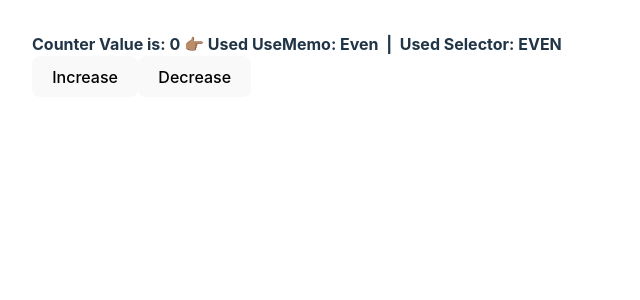
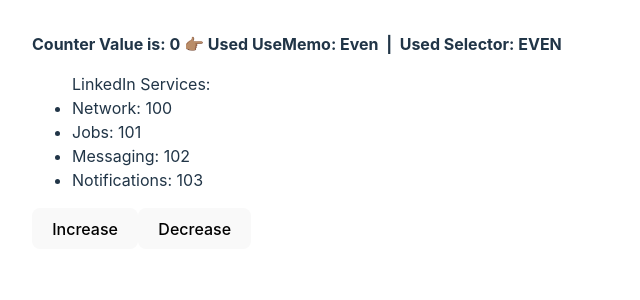
Before and after one commit to pankaj-gitcode/ReactJS, a React (Vite) app in the folder recoil_deep_dive/: page / in a window 1280 px wide. Shown: the top 300 px of the page, without its empty margins (0-640 px from the left). Built offline with nearby package versions, Linux system fonts and the light colour scheme; no server answers.

Commit message:
simple_app_useMemo_selector_fetch_v3

```diff
--- a/recoil_deep_dive/src/App.jsx
+++ b/recoil_deep_dive/src/App.jsx
@@ -1,8 +1,8 @@
-import React, { useMemo } from 'react'
+import React, { useEffect, useMemo } from 'react'
 
 import './App.css'
-import { RecoilRoot, useRecoilValue, useSetRecoilState } from 'recoil'
-import { countAtom, countSelector } from './atoms'
+import { RecoilRoot, useRecoilState, useRecoilValue, useSetRecoilState } from 'recoil'
+import { countAtom, countSelector, dataAtom } from './atoms'
 
 export default function App(){
   return(
@@ -13,30 +13,57 @@
     </div>
   )
 }
-
+//Component-1: Count
 const Count = ()=>{
   return(
     <div>
       <CountRender />
       <Buttons />
+      {console.log("wont re-render")}
     </div>
   )
 }
 
+//Component-2: CountRender
 const CountRender = ()=>{
   const count = useRecoilValue(countAtom);
   const selectCount = useRecoilValue(countSelector);
+
+  const [datas, setDatas] = useRecoilState(dataAtom);
+
+  useEffect(()=>{
+    const fetchData = async()=>{
+      try{
+        const response = await fetch("https://sum-server.100xdevs.com/notifications");
+        const res = await response.json();
+        setDatas(res);
+      }
+      catch(err){console.log(`ERROR:=> ${err}`)}
+    }
+    fetchData();
+  }, [count])
+
   const EvenOdd = useMemo(()=>{
     return count%2==0?'Even':'Odd'
   }, [count])
+  console.log("it'll re-render => Comp.:CountRender")
   return(
     <div>
       <b>Counter Value is: {count}</b>
       <b> 👉🏽 Used UseMemo: {EvenOdd} &nbsp;|&nbsp; Used Selector: {selectCount}</b>
+
+      <ul> LinkedIn Services:
+        <li>Network: {datas.network}</li>
+        <li>Jobs: {datas.jobs}</li>
+        <li>Messaging: {datas.messaging}</li>
+        <li>Notifications: {datas.notifications}</li>
+      </ul>
+      {console.log(`all ${datas.network}`)}
     </div>
   )
 }
 
+//component-3: Buttons
 const Buttons = ()=>{
   const count = useRecoilValue(countAtom);
   const setCounter = useSetRecoilState(countAtom);
@@ -45,6 +72,7 @@
     <div>
       <button onClick={()=>setCounter(coun=>coun+1)}>Increase</button>
       <button onClick={()=>setCounter(coun=>coun-1)}>Decrease</button>
+      {console.log("It'll Re-render=>BUTTON Comp.")}
     </div>
   )
 }
--- a/recoil_deep_dive/src/atoms.jsx
+++ b/recoil_deep_dive/src/atoms.jsx
@@ -12,3 +12,13 @@
         return selectCount%2==0?'EVEN':'ODD'
     }
 })
+
+export const dataAtom = atom({
+   key: 'dataAtom',
+   default: {
+    network: 100,
+    jobs: 101,
+    messaging: 102,
+    notifications: 103
+   }
+})
```
